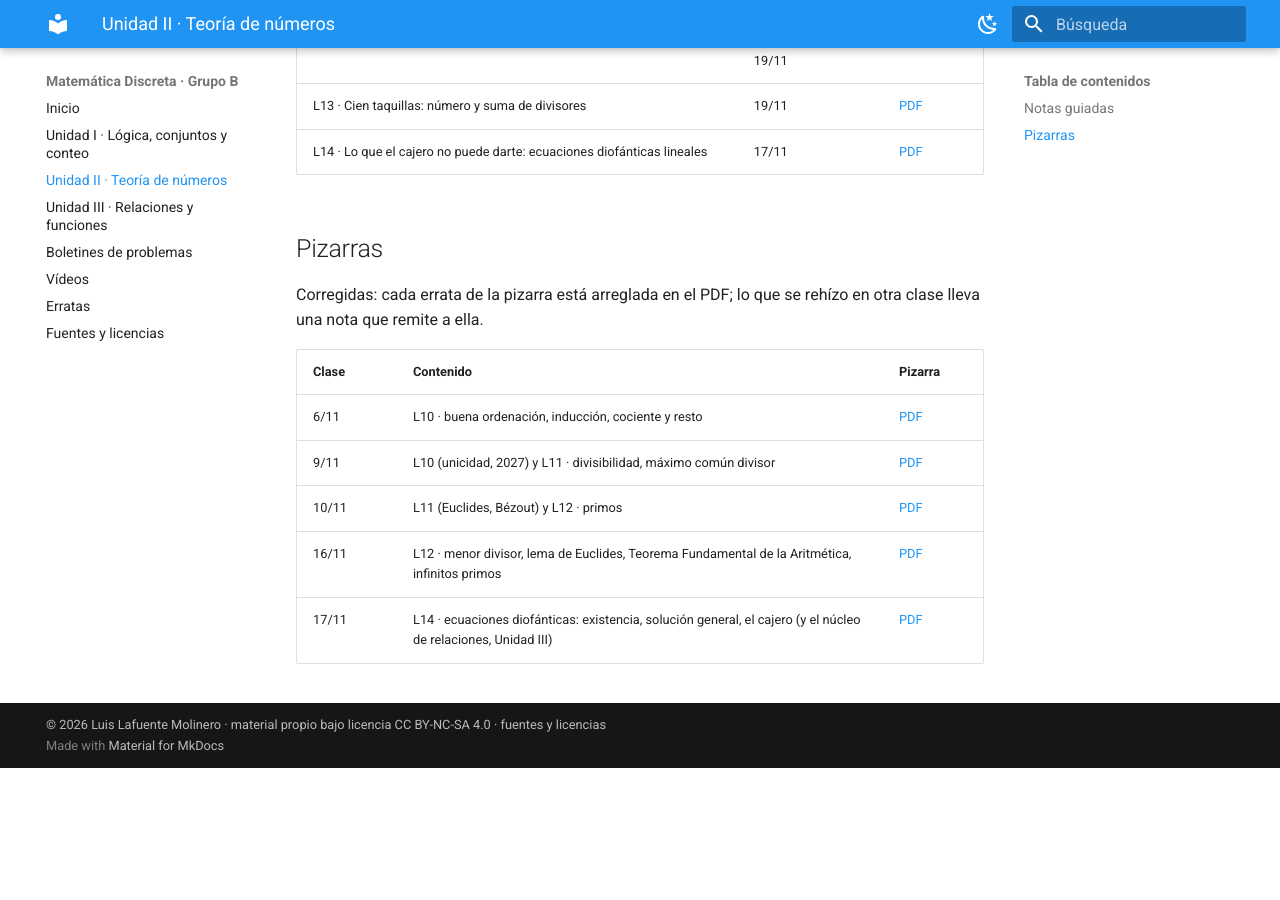
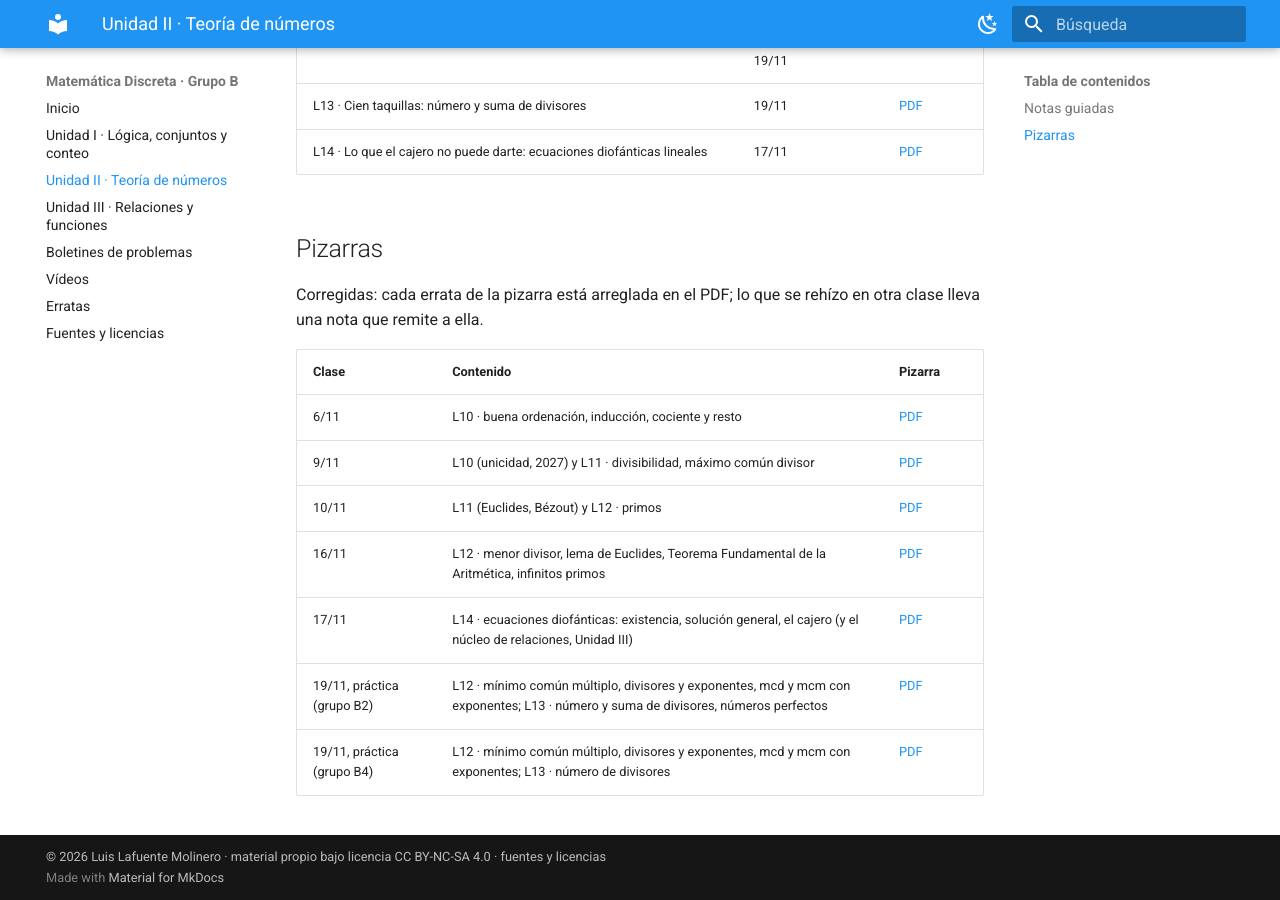
Before and after one commit to llafuent/md2627, an MkDocs documentation site: the page built from docs/unidad2.md, in a window 1280 px wide and 900 px high, scrolled down 503 px. Built offline with MkDocs 1.6.1 and Material for MkDocs 9.7.7, drawn with Linux system fonts in a browser that asks for light colours; before the commit the page ends 1271 px from its top, so only the background shows below that.

Commit message:
Publicar material: material/u2/pizarra20261119B2.pdf, material/u2/pizarra20261119B4.pdf, unidad2.md, erratas.md

```diff
--- a/docs/unidad2.md
+++ b/docs/unidad2.md
@@ -27,3 +27,5 @@ remite a ella.
 | 10/11 | L11 (Euclides, Bézout) y L12 · primos | [PDF](material/u2/pizarra20261110.pdf) |
 | 16/11 | L12 · menor divisor, lema de Euclides, Teorema Fundamental de la Aritmética, infinitos primos | [PDF](material/u2/pizarra20261116.pdf) |
 | 17/11 | L14 · ecuaciones diofánticas: existencia, solución general, el cajero (y el núcleo de relaciones, Unidad III) | [PDF](material/u2/pizarra20261117.pdf) |
+| 19/11, práctica (grupo B2) | L12 · mínimo común múltiplo, divisores y exponentes, mcd y mcm con exponentes; L13 · número y suma de divisores, números perfectos | [PDF](material/u2/pizarra20261119B2.pdf) |
+| 19/11, práctica (grupo B4) | L12 · mínimo común múltiplo, divisores y exponentes, mcd y mcm con exponentes; L13 · número de divisores | [PDF](material/u2/pizarra20261119B4.pdf) |
```
Also changed, not shown: docs/erratas.md (+1 -1 lines), 2 other files.
